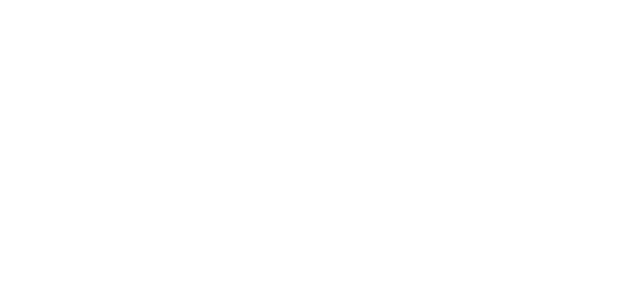
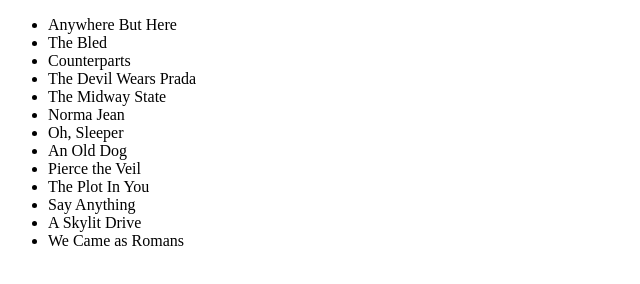
Before and after one commit to acciojob/sorting-articles-rahulofficial7652, a website: page main.html in a window 1280 px wide. Shown: the whole page, without its empty margins (0-640 px from the left). Drawn offline with Linux system fonts and the light colour scheme.

Commit message:
created a submission

```diff
--- a/main.html
+++ b/main.html
@@ -1,16 +1,50 @@
 <!DOCTYPE html>
+<html>
+<head>
+</head>
+<body>
 
-<html>
+  <ul id="band"></ul>
 
-<head>
-	<link rel="stylesheet" href="styles.css">
-</head>
+  <script>
 
-<body>
-	<!-- the entire body must be written by student -->
-    <script type="text/javascript" src="./script.js">
-</script>
+    const bands = [
+      'The Plot In You',
+      'The Devil Wears Prada',
+      'Pierce the Veil',
+      'Norma Jean',
+      'The Bled',
+      'Say Anything',
+      'The Midway State',
+      'We Came as Romans',
+      'Counterparts',
+      'Oh, Sleeper',
+      'A Skylit Drive',
+      'Anywhere But Here',
+      'An Old Dog'
+    ];
+
+    function removeArticle(name) {
+      return name.replace(/^(a |an |the )/i, "").trim();
+    }
+
+    const sortedBands = bands.sort((a, b) => {
+
+      const nameA = removeArticle(a).toLowerCase();
+      const nameB = removeArticle(b).toLowerCase();
+
+      if (nameA > nameB) return 1;
+      if (nameA < nameB) return -1;
+      return 0;
+    });
+
+    const ul = document.getElementById("band");
+
+    ul.innerHTML = sortedBands
+      .map(band => `<li>${band}</li>`)
+      .join("");
+
+  </script>
 
 </body>
-
 </html>
--- a/script.js
+++ /dev/null
@@ -1 +0,0 @@
-//your JS code here. If required.
```
